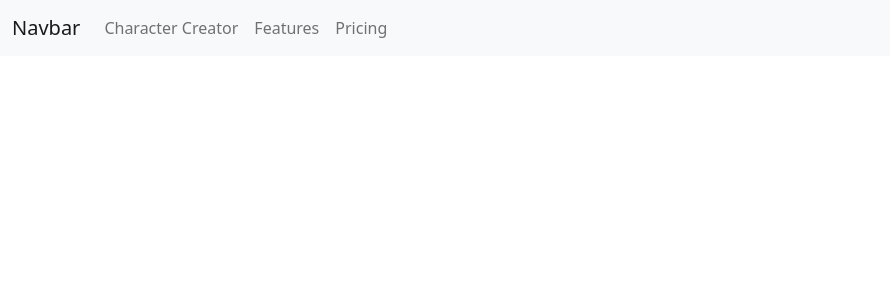
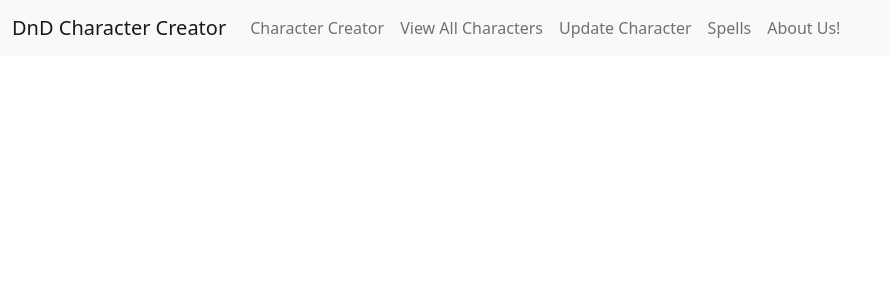
Before and after one commit to daffodil-dragons/Project-03-Client, a React (Create React App) app: page / in a window 1280 px wide. Shown: the top 300 px of the page, without its empty margins (0-890 px from the left). Built offline with nearby package versions, Linux system fonts and the light colour scheme.

Commit message:
added bootstrap navbar Co-authored-by: @austincesear123 Co-authored-by: @mrb5691

```diff
--- a/src/App.js
+++ b/src/App.js
@@ -20,13 +20,13 @@
             <Link to='/CharacterUpdate'><button>Update Character</button> </Link>
             <Link to='/Spells'><button>Spells</button></Link>
           </nav> */}
-      <nav class="navbar navbar-expand-lg navbar-light bg-light">
-        <div class="container-fluid">
-          <a class="navbar-brand" href="#">
-            Navbar
+      <nav className="navbar navbar-expand-lg navbar-light bg-light">
+        <div className="container-fluid">
+          <a className="navbar-brand" href="#">
+            DnD Character Creator
           </a>
           <button
-            class="navbar-toggler"
+            className="navbar-toggler"
             type="button"
             data-bs-toggle="collapse"
             data-bs-target="#navbarNav"
@@ -34,25 +34,24 @@
             aria-expanded="false"
             aria-label="Toggle navigation"
           >
-            <span class="navbar-toggler-icon"></span>
+            <span className="navbar-toggler-icon"></span>
           </button>
-          <div class="collapse navbar-collapse" id="navbarNav">
-            <ul class="navbar-nav">
-              <li class="nav-item">
-                {/* <a class="nav-link" aria-current="page" href="#">
-                  Home
-                </a> */}
+          <div className="collapse navbar-collapse" id="navbarNav">
+            <ul className="navbar-nav">
+              <li className="nav-item">
                 <Link className="nav-link" to='/CharacterCreator'>Character Creator</Link>
               </li>
-              <li class="nav-item">
-                <a class="nav-link" href="#">
-                  Features
-                </a>
+              <li className="nav-item">
+                <Link className="nav-link" to='/CharacterDisplay'>View All Characters</Link>
               </li>
-              <li class="nav-item">
-                <a class="nav-link" href="#">
-                  Pricing
-                </a>
+              <li className="nav-item">
+                <Link className="nav-link" to='/CharacterUpdate'>Update Character</Link>
+              </li>
+              <li className="nav-item">
+                <Link className="nav-link" to='/Spells'>Spells</Link>
+              </li>
+              <li className="nav-item">
+                <Link className="nav-link" to='/AboutUs'>About Us!</Link>
               </li>
             </ul>
           </div>
```
